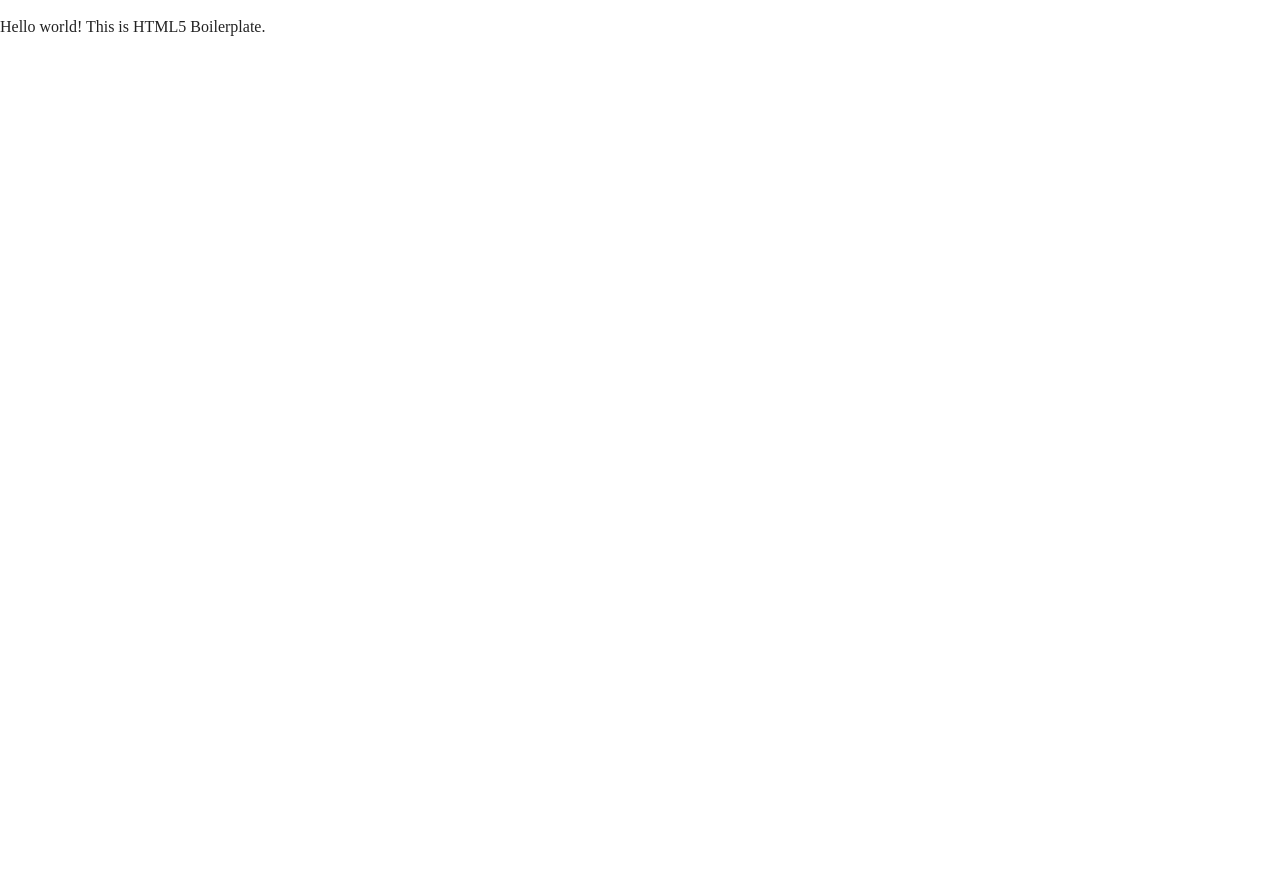
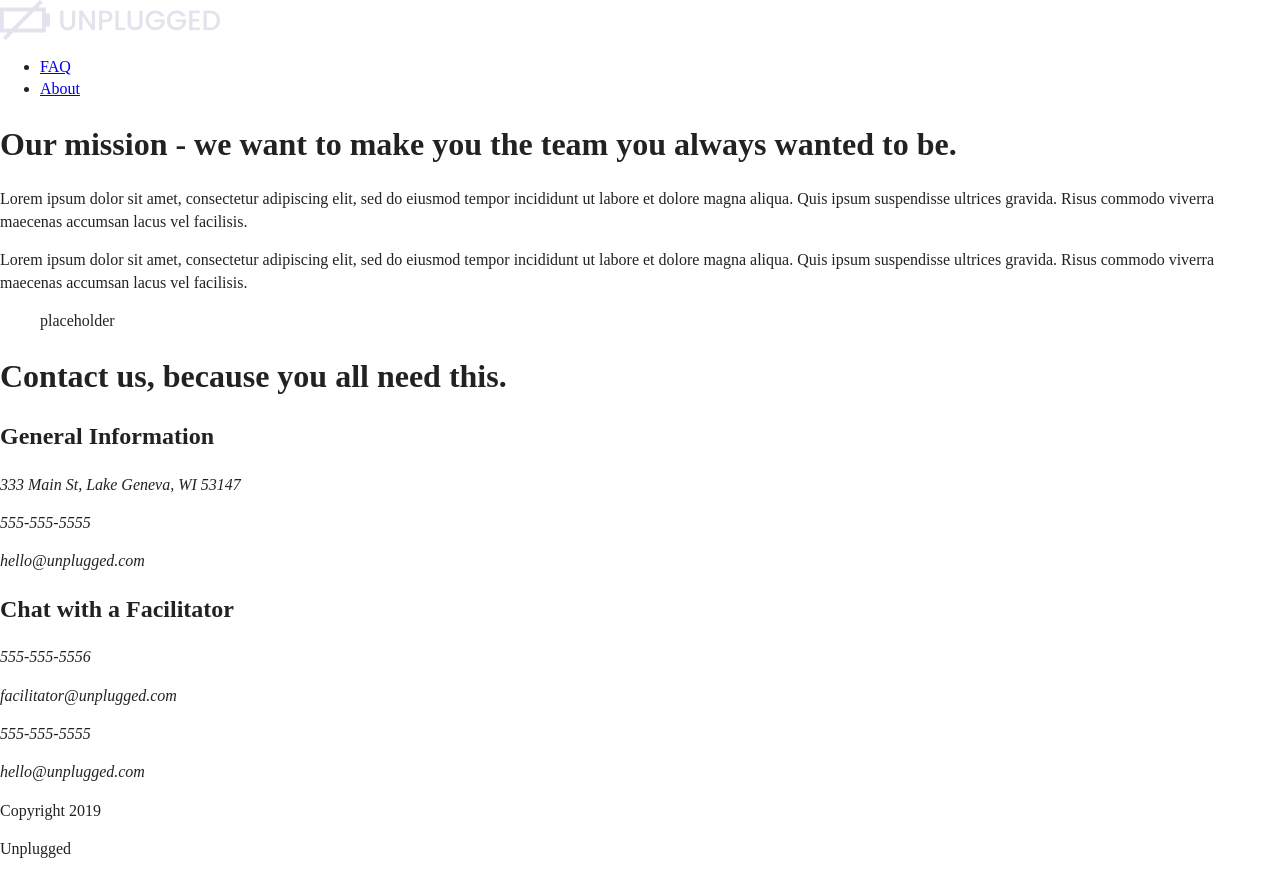
Before and after one commit to kwhitt78/unplugged-project, a website: page about/index.html in a window 1280 px wide. Before the commit the page ends 800 px from the top, so only its background shows below. Drawn offline with Linux system fonts and the light colour scheme; files whose address does not match are found by name.

Commit message:
Added content to about page

```diff
--- a/about/index.html
+++ b/about/index.html
@@ -24,8 +24,84 @@
 
 <body>
 
-  <!-- Add your site or application content here -->
-  <p>Hello world! This is HTML5 Boilerplate.</p>
+  <header>
+    <div class="content-wrapper">
+      <a href="#"><img src="img/unplugged-logo.png" alt="unplugged logo"></a>
+      <div class="header-divider"></div>
+      <nav>
+            <ul>
+                <li><a href="../faq/index.html" target="_blank">FAQ</a></li>
+                <li><a href="../about/index.html" target="_blank">About</a></li>
+            </ul>
+      </nav>
+    </div>
+  </header>
+
+  <main>
+    <section class="mission">
+      <div class="content-wrapper">
+          <div class="mission-content">
+            <h1>Our mission - we want to make you the team you always wanted to be.</h1>
+            <p>Lorem ipsum dolor sit amet, consectetur adipiscing elit, sed do eiusmod tempor incididunt ut labore et dolore magna aliqua. Quis ipsum suspendisse ultrices gravida. Risus commodo viverra maecenas accumsan lacus vel facilisis.</p>
+            <p>Lorem ipsum dolor sit amet, consectetur adipiscing elit, sed do eiusmod tempor incididunt ut labore et dolore magna aliqua. Quis ipsum suspendisse ultrices gravida. Risus commodo viverra maecenas accumsan lacus vel facilisis.</p>
+          </div>
+      </div> <!-- mission content wrapper ends -->
+    </section> <!-- contact-info -->
+
+    <section class="map">
+      <figure>
+        placeholder
+      </figure>
+    </section>
+
+    <section class="contact-section">
+      <div class="contact-wrapper">
+        <h1>Contact us, because you all need this.</h1>
+        <div class="general-contact">
+          <h2>General Information</h2>
+          <address>
+            <p>333 Main St, Lake Geneva, WI 53147</p>
+            <p>555-555-5555</p>
+            <p>hello@unplugged.com</p>
+          </address>
+        </div>
+        <div class="facilitator">
+          <h2>Chat with a Facilitator</h2>
+          <address>
+            <p>555-555-5556</p>
+            <p>facilitator@unplugged.com</p>
+          </address>
+        </div>
+      </div>
+    </section>
+  </main>
+
+  <footer>
+    <div class="content-wrapper">
+      <div class="footer-content">
+        <div class="contact">
+          <address>
+            <p>555-555-5555</p>
+            <p>hello@unplugged.com</p>
+          </address>
+        </div>
+          <div class="social">
+            <div class="social-icons">
+                <p><a href="https://www.facebook.com" target="_blank"></a></p>
+                <p><a href="https://www.twitter.com" target="_blank"></a></p>
+                <p><a href="https://www.instagram.com" target="_blank"></a></p>
+            </div>
+          </div>
+      </div> <!-- footer content ends -->
+    </div> <!--footer content-wrapper ends-->
+
+    <div class="copyright">
+      <p>Copyright 2019</p>
+      <p>Unplugged</p>
+    </div>
+  </footer>
+
+
   <script src="../js/vendor/modernizr-3.11.2.min.js"></script>
   <script src="../js/plugins.js"></script>
   <script src="../js/main.js"></script>
```
